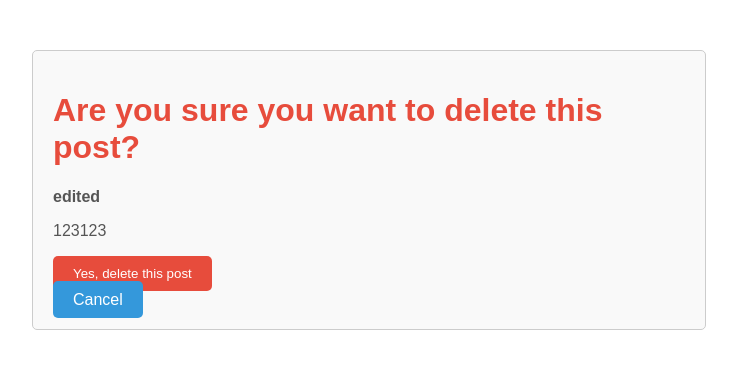
After one commit to neveront/johnsent_appdevMidterm, a Django app: template Project/app/templates/app/post_confirm_delete.html in a window 1280 px wide. The commit adds this page. Shown: the top 369 px of the page, without its empty margins (271-1008 px from the left). Run offline with Django 5.2, Linux system fonts and the light colour scheme; the template is opened without the code that fills it: values that come from a table or form of the project are taken from there, others are empty; data comes from the database, SQL or seed files in the repository; both versions use the stored data as it was after the commit.

Commit message:
Added DeleteView

```diff
--- /dev/null
+++ b/Project/app/templates/app/post_confirm_delete.html
@@ -0,0 +1,65 @@
+<!DOCTYPE html>
+<html lang="en">
+<head>
+    <meta charset="UTF-8">
+    <meta name="viewport" content="width=device-width, initial-scale=1.0">
+    <title>Delete Post: {{ post.title }}</title>
+    <style>
+        body {
+            font-family: Arial, sans-serif;
+            text-align: center;
+            margin-top: 50px;
+        }
+        .confirmation {
+            border: 1px solid #ccc;
+            padding: 20px;
+            margin: 10px auto;
+            width: 50%;
+            text-align: left;
+            border-radius: 5px;
+            background-color: #f9f9f9;
+        }
+        .confirmation h1 {
+            color: #e74c3c;
+        }
+        .confirmation p {
+            color: #555;
+        }
+        .confirmation button {
+            background-color: #e74c3c;
+            color: white;
+            border: none;
+            padding: 10px 20px;
+            border-radius: 5px;
+            cursor: pointer;
+        }
+        .confirmation button:hover {
+            background-color: #c0392b;
+        }
+        .cancel-btn {
+            background-color: #3498db;
+            color: white;
+            padding: 10px 20px;
+            border-radius: 5px;
+            text-decoration: none;
+        }
+        .cancel-btn:hover {
+            background-color: #2980b9;
+        }
+    </style>
+</head>
+<body>
+    <div class="confirmation">
+        <h1>Are you sure you want to delete this post?</h1>
+        <p><strong>{{ post.title }}</strong></p>
+        <p>{{ post.content }}</p>
+
+        <form method="post">
+            {% csrf_token %}
+            <button type="submit">Yes, delete this post</button>
+        </form>
+
+        <a class="cancel-btn" href="{% url 'post-detail' pk=post.pk %}">Cancel</a>
+    </div>
+</body>
+</html>
--- a/Project/app/templates/app/post_detail.html
+++ b/Project/app/templates/app/post_detail.html
@@ -49,6 +49,10 @@
         <p>{{ post.content }}</p>
         <a class="edit-btn" href="{% url 'post-update' pk=post.pk %}">Edit Post</a>
         <a class="back-btn" href="{% url 'home' %}">Back to All Posts</a>
+        <form action="{% url 'post-delete' post.pk %}" method="POST" style="display:inline;">
+            {% csrf_token %}
+            <button type="submit" class="delete-btn">Delete Post</button>
+        </form>
 
     </div>
 </body>
--- a/Project/app/urls.py
+++ b/Project/app/urls.py
@@ -1,10 +1,11 @@
 from django.urls import path
 from .views import HomePageView
-from .views import HomePageView, PostCreateView, PostDetailView, PostUpdateView
+from .views import HomePageView, PostCreateView, PostDetailView, PostUpdateView, PostDeleteView
 
 urlpatterns = [
     path('', HomePageView.as_view(), name='home'),
     path('post/create/', PostCreateView.as_view(), name='post-create'),
     path('post/<int:pk>/', PostDetailView.as_view(), name='post-detail'),
     path('post/<int:pk>/edit/', PostUpdateView.as_view(), name='post-update'),
+    path('post/<int:pk>/delete/', PostDeleteView.as_view(), name='post-delete'),
 ]
```
Also changed, not shown: Project/app/views.py (+13 -4 lines), Project/db.sqlite3.
